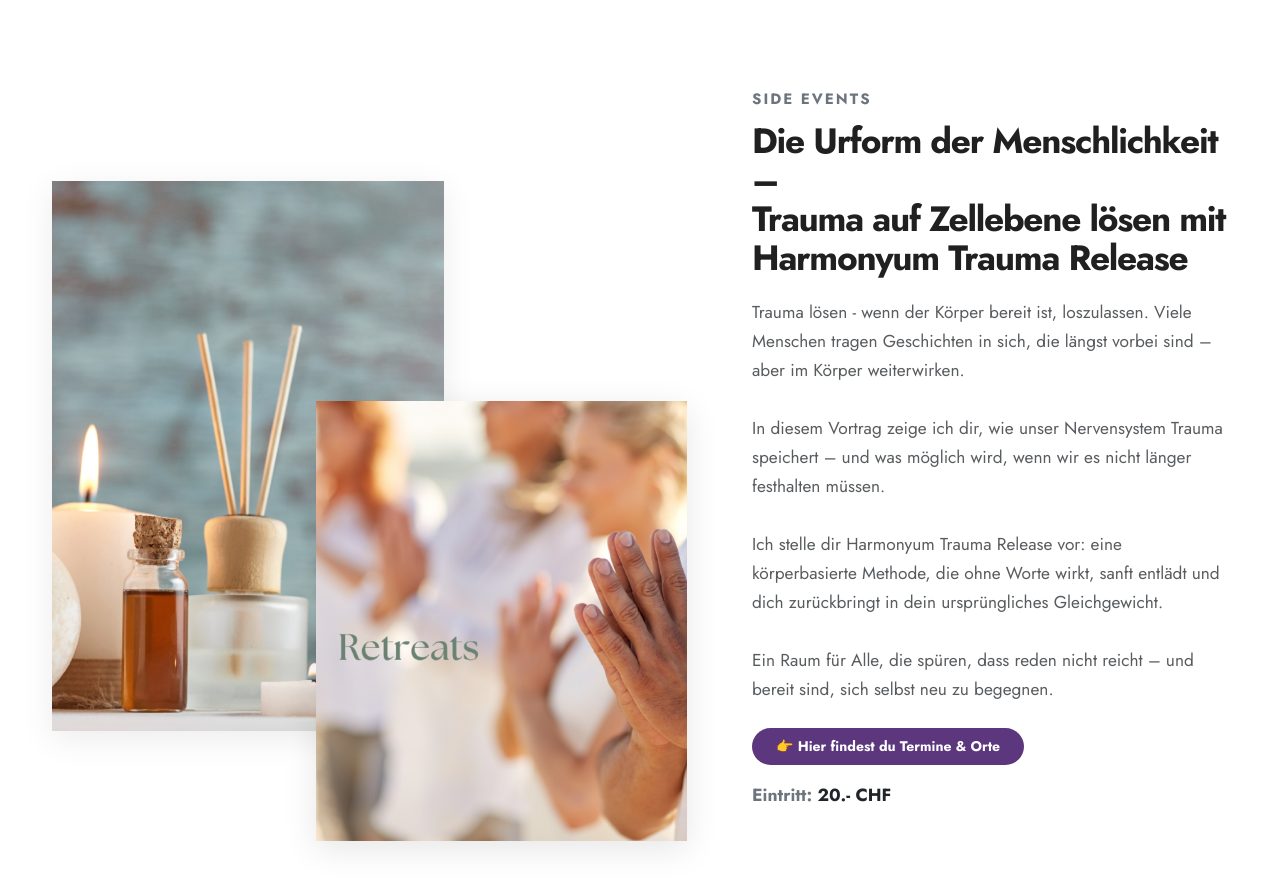
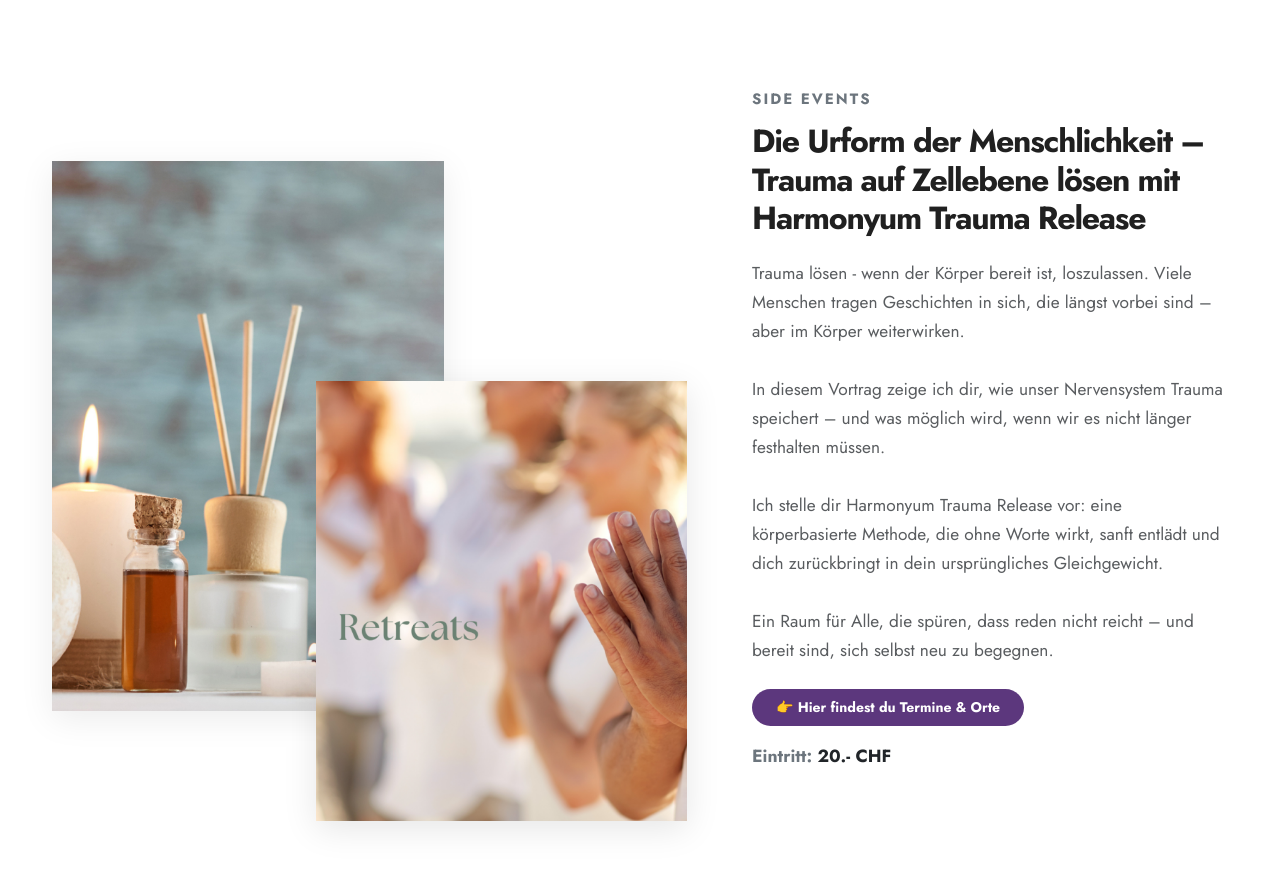
Before and after one commit to lokesh-annex/mindthera, a Next.js app: page / in a window 1280 px wide. Shown: the part 3000-3888 px from the top of the page. Built offline with nearby package versions, Linux system fonts and the light colour scheme; a web font is replaced by a local one.

Commit message:
homepage content change

```diff
--- a/components/ReligiousLifeSection.tsx
+++ b/components/ReligiousLifeSection.tsx
@@ -45,7 +45,7 @@ const ReligiousLifeSection = () => {
             <div className="mb-2 text-uppercase fw-bold text-secondary" style={{ letterSpacing: '2px', fontSize: '15px' }}>
               Side EVENTS
             </div>
-            <h2 className="fw-bold mb-3" style={{ fontSize: '2.2rem', lineHeight: 1.1 }}>
+            <h2 className="fw-bold mb-3" style={{ fontSize: '2rem', lineHeight: 1.2 }}>
               Die Urform der Menschlichkeit –<br />
               Trauma auf Zellebene lösen mit Harmonyum Trauma Release
             </h2>
```
